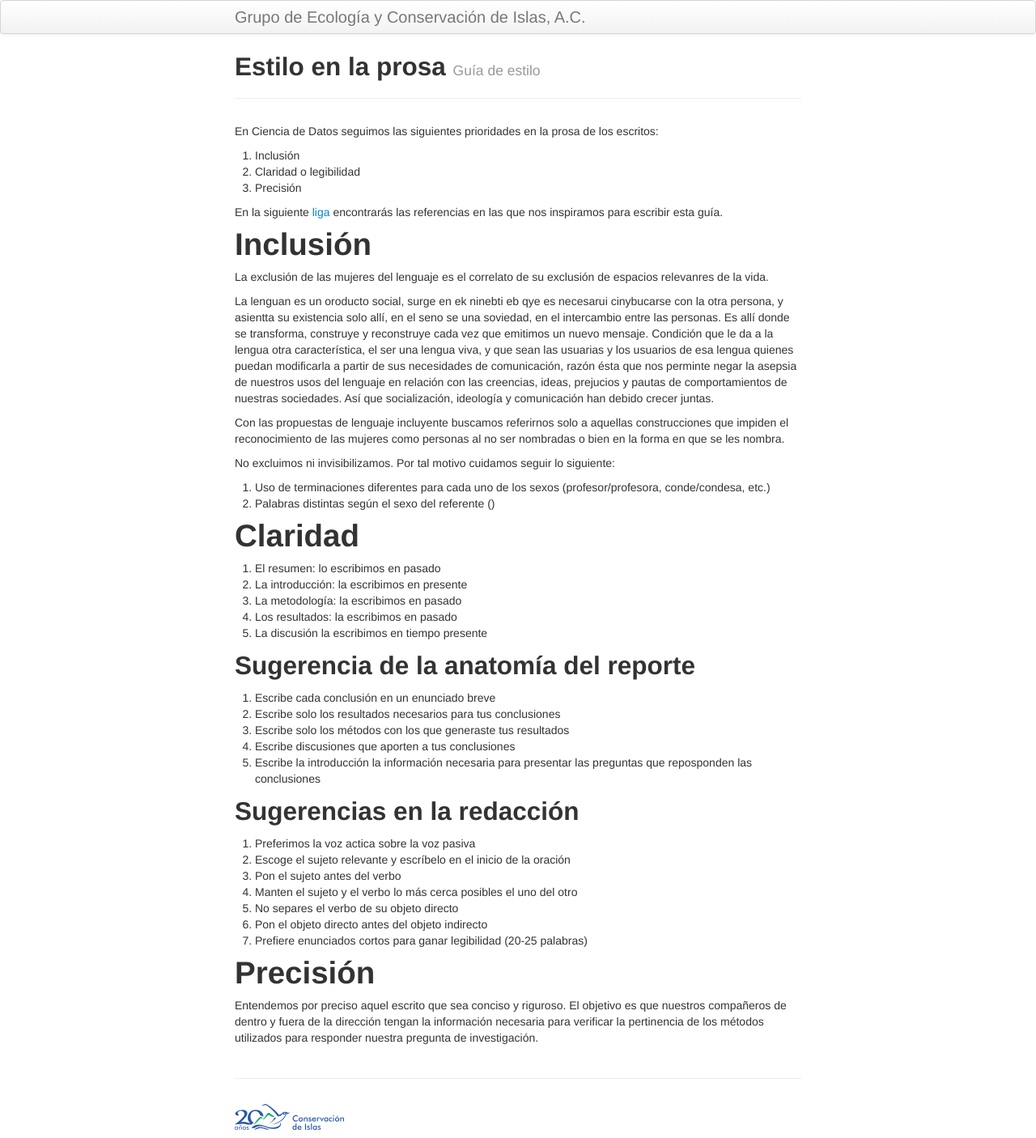
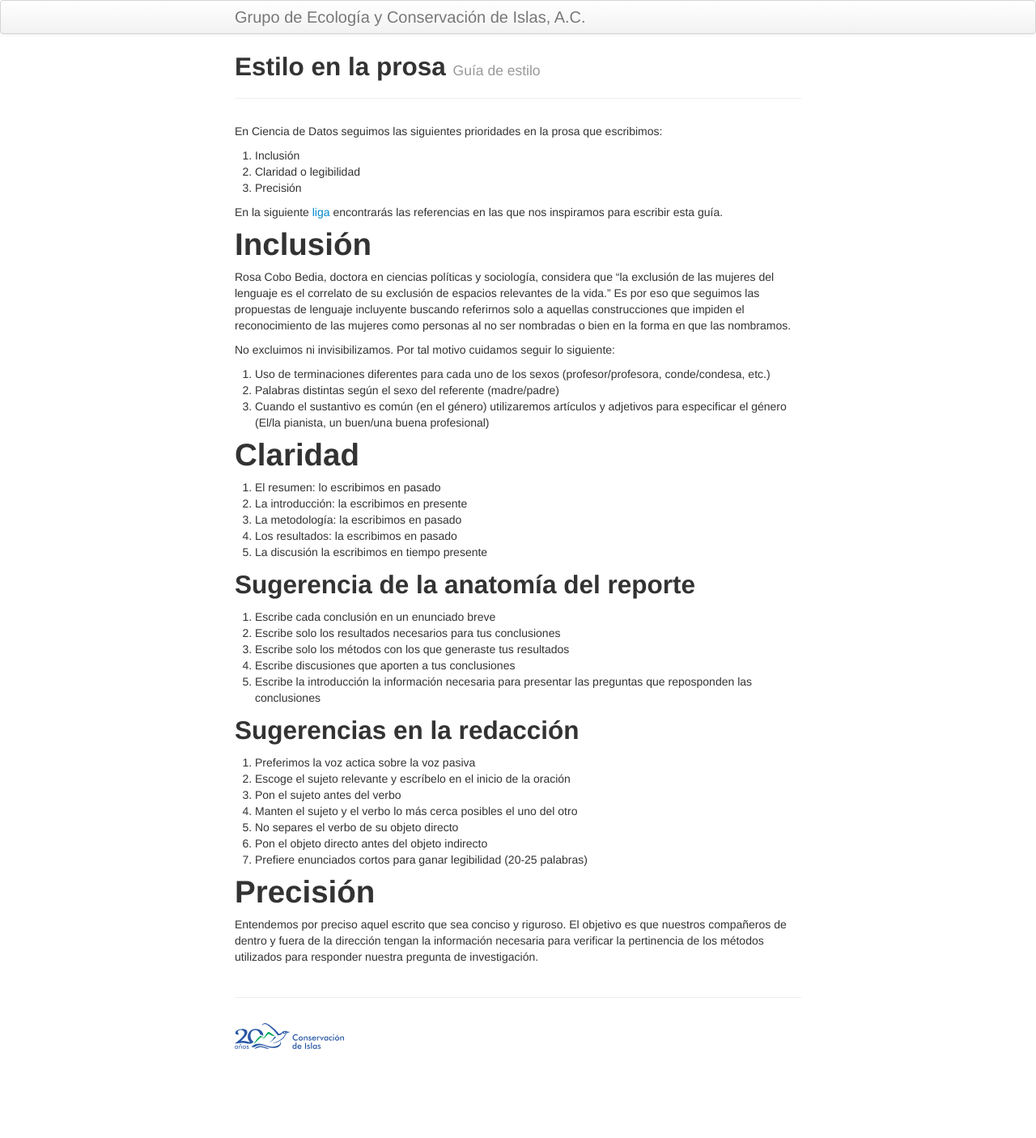
Before and after one commit to LizethMReyes/islasgeci.github.io, a Jekyll site: the page built from guia_de_estilo/prosa.md, in a window 1280 px wide. Shown: the whole page at 81% size. Built offline with Jekyll 4.4.1, drawn with Linux system fonts in a browser that asks for light colours; after the commit the page ends 1306 px from its top, so only the background shows below that.

Commit message:
Mejora la redacción de la sección de inclusión

```diff
--- a/guia_de_estilo/prosa.md
+++ b/guia_de_estilo/prosa.md
@@ -5,7 +5,7 @@ tagline: Guía de estilo
 description: Guía de estilo para la escritura de la prosa
 ---
 
-En Ciencia de Datos seguimos las siguientes prioridades en la prosa de los escritos:
+En Ciencia de Datos seguimos las siguientes prioridades en la prosa que escribimos:
 1. Inclusión
 1. Claridad o legibilidad
 1. Precisión
@@ -14,26 +14,18 @@ En la siguiente [liga](https://drive.google.com/drive/folders/17bwKt7yED4cSamLZ9
 encontrarás las referencias en las que nos inspiramos para escribir esta guía.
 
 # Inclusión
-La exclusión de las mujeres del lenguaje es el correlato de su exclusión de espacios relevanres de
-la vida.
-
-La lenguan es un oroducto social, surge en ek ninebti eb qye es necesarui cinybucarse con la otra
-persona, y asientta su existencia solo allí, en el seno se una soviedad, en el intercambio entre
-las personas. Es allí donde se transforma, construye y reconstruye cada vez que emitimos un nuevo
-mensaje. Condición que le da a la lengua otra característica, el ser una lengua viva, y que sean
-las usuarias y los usuarios de esa lengua quienes puedan modificarla a partir de sus necesidades
-de comunicación, razón ésta que nos perminte negar la asepsia de nuestros usos del lenguaje en
-relación con las creencias, ideas, prejucios y pautas de comportamientos de nuestras sociedades.
-Así que socialización, ideología y comunicación han debido crecer juntas.
-
-Con las propuestas de lenguaje incluyente buscamos referirnos solo a aquellas construcciones que
-impiden el reconocimiento de las mujeres como personas al no ser nombradas o bien en la forma en
-que se les nombra.
+Rosa Cobo Bedia, doctora en ciencias políticas y sociología, considera que "la exclusión de las
+mujeres del lenguaje es el correlato de su exclusión de espacios relevantes de la vida." Es por
+eso que seguimos las propuestas de lenguaje incluyente buscando referirnos solo a aquellas
+construcciones que impiden el reconocimiento de las mujeres como personas al no ser nombradas o
+bien en la forma en que las nombramos.
 
 No excluimos ni invisibilizamos. Por tal motivo cuidamos seguir lo siguiente:
 1. Uso de terminaciones diferentes para cada uno de los sexos (profesor/profesora, conde/condesa,
 etc.)
-1. Palabras distintas según el sexo del referente ()
+1. Palabras distintas según el sexo del referente (madre/padre)
+1. Cuando el sustantivo es común (en el género) utilizaremos artículos y adjetivos para especificar
+el género (El/la pianista, un buen/una buena profesional)
 
 # Claridad
 1. El resumen: lo escribimos en pasado
```
